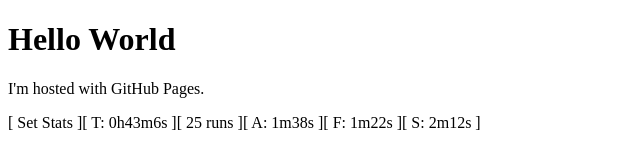
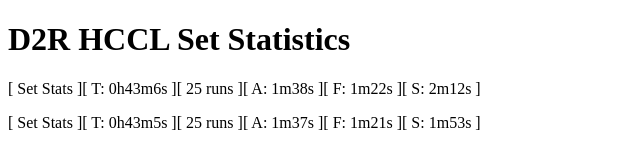
Before and after one commit to d2rhccl/d2rhccl.github.io, a plain HTML site: page index.html in a window 1280 px wide. Shown: the whole page, without its empty margins (0-640 px from the left). Drawn offline with Linux system fonts and the light colour scheme.

Commit message:
Update index.html

```diff
--- a/index.html
+++ b/index.html
@@ -1,8 +1,8 @@
 <!DOCTYPE html>
 <html>
 <body>
-<h1>Hello World</h1>
-<p>I'm hosted with GitHub Pages.</p>
+<h1>D2R HCCL Set Statistics</h1>
 <p>[ Set Stats ][ T: 0h43m6s ][ 25 runs ][ A: 1m38s ][ F: 1m22s ][ S: 2m12s ]</p>
+<p>[ Set Stats ][ T: 0h43m5s ][ 25 runs ][ A: 1m37s ][ F: 1m21s ][ S: 1m53s ]</p>
 </body>
 </html>
```
